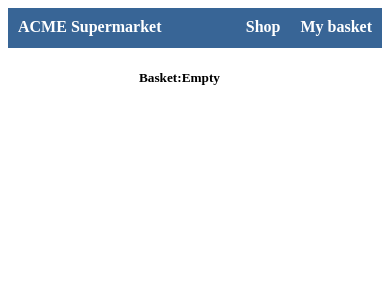
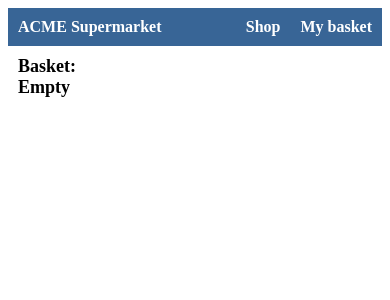
Before and after one commit to p-g1/ACME_Supermarket_ReactRedux_Build, a React (Create React App) app: page /basket in a window 390 px wide. Shown: the top 300 px of the page. Built offline with nearby package versions, Linux system fonts and the light colour scheme.

Commit message:
styling tweaks and media queries

```diff
--- a/package.json
+++ b/package.json
@@ -3,6 +3,7 @@
   "version": "0.1.0",
   "private": true,
   "dependencies": {
+    "@material-ui/core": "^4.3.0",
     "material-icons": "^0.3.1",
     "react": "^16.8.6",
     "react-dom": "^16.8.6",
--- a/src/Components/Basket/Basket.js
+++ b/src/Components/Basket/Basket.js
@@ -18,27 +18,36 @@ class Basket extends Component{
         this.props.removeItem(code);
     };
 
+
+
     render(){
+        let basketTotal = 0;
 
         let addedItems = this.props.items.length ?
             (
             this.props.items.map( item => {
+
+                let total = (item.quantity * item.price / (twoForOne(item.code) ? 2 : 1)).toFixed(2);
+
+                basketTotal += Number(total);
+
+                console.log(basketTotal);
 
                 return(
                     <S.ItemBasketPanel key={item.code}>
                         <S.ItemBasketImage src={item.img} alt={item.img} />
                         <S.ItemDetails>
                             <p>{item.name}</p>
-                            <p>Total: £{(item.quantity * item.price / (twoForOne(item.code) ? 2 : 1)).toFixed(2)}</p>
+                            <p>Total: £{total}</p>
                             <p>Quantity: {item.quantity}</p>
 
-                            <S.IncrementButtons>
+                            <div>
                                 <S.Button onClick={() => {this.handleAddQuantity(item.code)}}>+</S.Button>
                                 <S.Button onClick={() => {this.handleSubtractQuantity(item.code)}}>-</S.Button>
-                            </S.IncrementButtons>
+                            </div>
                                 <S.Button onClick={() => {this.handleRemove(item.code)}}>Remove</S.Button>
                                 {multibuyAdd(item.code, item.quantity) && <S.DiscountDetails>Offer applied</S.DiscountDetails> }
-                        {twoForOne(item.code) && <S.DiscountDetails>Offer applied</S.DiscountDetails> }
+                                {twoForOne(item.code) && <S.DiscountDetails>Offer applied</S.DiscountDetails> }
                         </S.ItemDetails>
                     </S.ItemBasketPanel>
                     )
@@ -46,17 +55,19 @@ class Basket extends Component{
             )
             :
             (
-            <h5> Empty</h5>
-            )
+            <S.Empty> Empty</S.Empty>
+            );
+
        return(
                 <S.Basket>
                     <h5>Basket:</h5>
                     <div>
                         {addedItems}
                     </div>
-                    {this.props.total &&<h5>
-                        Total: {this.props.total}
-                    </h5>}
+                    {basketTotal > 0 &&
+                        <S.BasketTotal>
+                            <h5>Total: £{basketTotal.toFixed(2)}</h5>
+                        </S.BasketTotal>}
                 </S.Basket>
        )
     }
--- a/src/Components/Basket/Basket.styled.js
+++ b/src/Components/Basket/Basket.styled.js
@@ -8,23 +8,31 @@ S.ItemBasketPanel = styled.div`
     display: flex;
     margin: 20px;
     border-radius: 5px;
+
+    @media (max-width: 768px) {
+      margin: 0px;
+      margin-bottom: 10px;
+    }
 `
 
- S.ItemBasketImage = styled.img`
+S.ItemBasketImage = styled.img`
     max-width: 200px;
     max-height: 150px;
     margin: 20px;
+
+    @media (max-width: 768px) {
+        max-width: 170px;
+        max-height: 140px;
+    }
 `
 
- S.Button = styled.button`
-    margin: 5px;
-`
-
- S.ItemDetails = styled.div`
+S.ItemDetails = styled.div`
     padding: 10px;
 
     p {
         color: white;
+        padding-right: 30px;
+        min-width: 80px;
     }
 
     p:nth-child(1) {
@@ -32,23 +40,53 @@ S.ItemBasketPanel = styled.div`
         font-weight: 700;
     }
 
-    button {
-
+    @media (max-width: 768px) {
+        p {
+            text-align: center;
+        }
     }
 `
 
- S.IncrementButtons = styled.div`
+ S.Button = styled.button`
+    margin: 5px;
+    background: white;
 
+    @media (max-width: 768px) {
+        text-align: center;
+        background: white;
+        margin-left: 10px;
+    }
 `
 
  S.Basket = styled.div`
     margin: auto;
-    width: 30%;
     display: flex;
+    justify-content: center;
+
+    h5 {
+        font-size: 18px
+    }
+
+    @media (max-width: 768px) {
+        flex-direction: column;
+        margin: 10px;
+
+        h5 {
+            margin: 0px;
+        }
+      }
 `
 
- S.DiscountDetails = styled(S.ItemDetails)`
+ S.DiscountDetails = styled.p`
     color: green;
 `
 
+S.Empty = styled.h5 `
+    margin-left: 5px;
+`
+
+S.BasketTotal = styled.div`
+    min-width: 350px;
+`
+
 export default S;
--- a/src/Components/Home/Home.js
+++ b/src/Components/Home/Home.js
@@ -3,6 +3,7 @@ import { connect } from 'react-redux';
 import { addToBasket } from '../../actions/Actions';
 import { twoForOne, multibuyAdd } from '../../Discounts/Discounts';
 import S from './Home.styled';
+import Button from '@material-ui/core/Button';
 
 class Home extends Component {
 
@@ -26,18 +27,15 @@ class Home extends Component {
                             {multibuyAdd(item.code, item.quantity) && <p>(applied)</p> }
                             {twoForOne(item.code) && item.quantity > 0 && <p>(applied)</p> }
                         </S.PromoDetails>}
-                        <button onClick={() => {this.handleClick(item.code)}}>add</button>
+                        <Button variant="contained" disableRipple={true} onClick={() => {this.handleClick(item.code)}}>add</Button>
                     </S.ItemDetails>
                 </S.ItemPanel>
             )
         })
         return(
-            <>
-                <h3>For Sale</h3>
-                <S.ItemCollection>
-                    {itemList}
-                </S.ItemCollection>
-            </>
+            <S.ItemCollection>
+                {itemList}
+            </S.ItemCollection>
         )
     }
 }
--- a/src/Components/Navbar/Navbar.js
+++ b/src/Components/Navbar/Navbar.js
@@ -6,10 +6,10 @@ const Navbar = () => {
     return (
         <S.Nav>
             <Link to="/" className="brand-logo">ACME Supermarket</Link>
-            <S.LinksDiv>
+            <div>
                 <Link to="/">Shop</Link>
                 <Link to="/basket">My basket</Link>
-            </S.LinksDiv>
+            </div>
         </S.Nav>
     )
 }
--- a/src/Components/Navbar/Navbar.styled.js
+++ b/src/Components/Navbar/Navbar.styled.js
@@ -6,10 +6,7 @@ S.Nav = styled.nav`
     display: flex;
     justify-content: space-between;
     line-height: 38px;
-    width: 100%;
     background: #386596;
-    height: 40px;
-    text-decoration: none;
 
     a {
         color: white;
@@ -18,14 +15,5 @@ S.Nav = styled.nav`
         margin: 0px 10px;
     }
 `
-S.LinksDiv = styled.div`
-    right: 0px;
-
-    a {
-        color: white;
-        text-decoration: none;
-        font-weight: 700;
-    }
-`
 
 export default S;
--- a/src/reducers/basketReducer.js
+++ b/src/reducers/basketReducer.js
@@ -51,8 +51,8 @@ const basketReducer = (state = InitialState, action) => {
     if (action.type === SUBTRACT_QUANTITY) {
 
         let addedItem = state.items.find( item => item.code === action.code);
-
-        if ((addedItem.quantity === 1 || addedItem.quantity === 2) && twoForOne(addedItem.code)) {
+        console.log(addedItem.quantity);
+        if (addedItem.quantity === 1 || (addedItem.quantity === 2 && twoForOne(addedItem.code))) {
             let new_items = state.addedItems.filter( item => item.code !== action.code);
             let newTotal = state.total - addedItem.price;
 
@@ -69,7 +69,6 @@ const basketReducer = (state = InitialState, action) => {
             if (multibuyRemove(addedItem.code, addedItem.quantity)) {
                 addedItem.price = multibuyFullPrice;
             }
-
 
             let newTotal = addedItem.quantity * addedItem.price;
 
```
Also changed, not shown: 1 other file (tests, documents, lock files or other folders).
